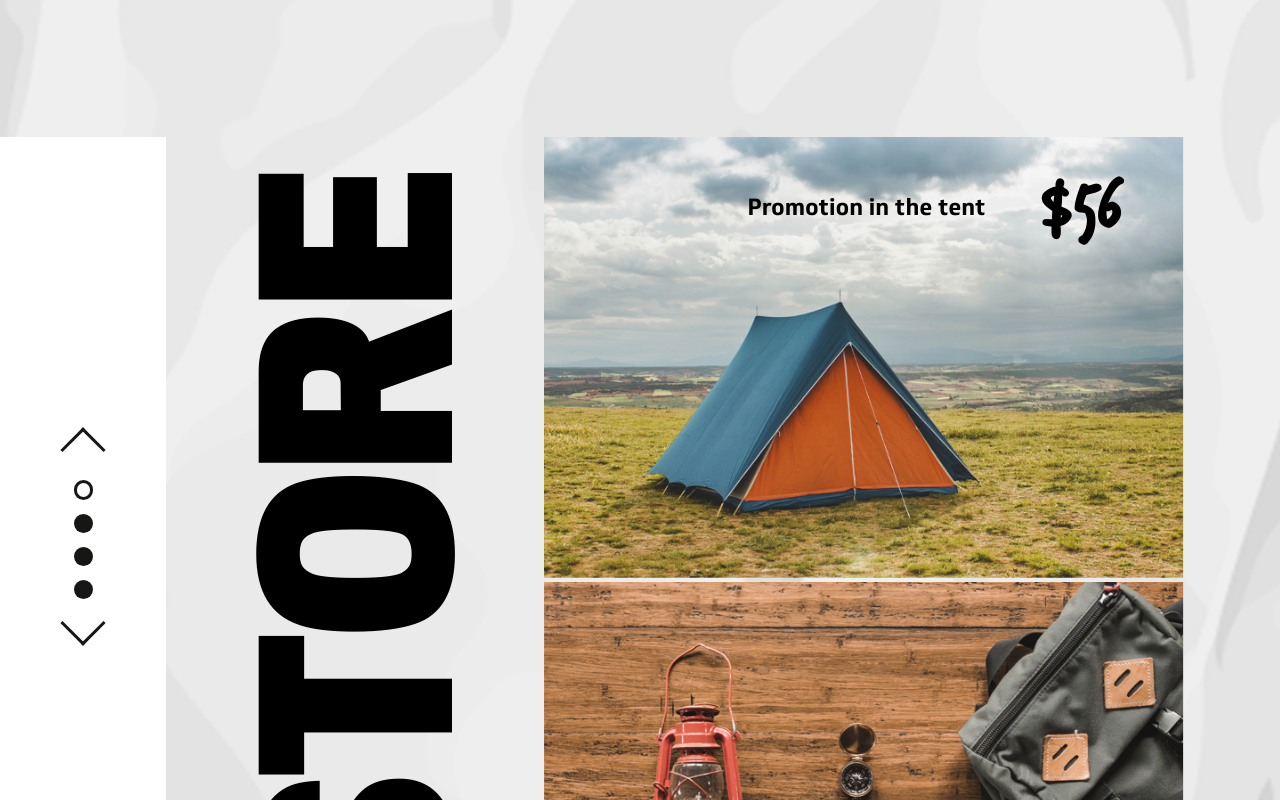
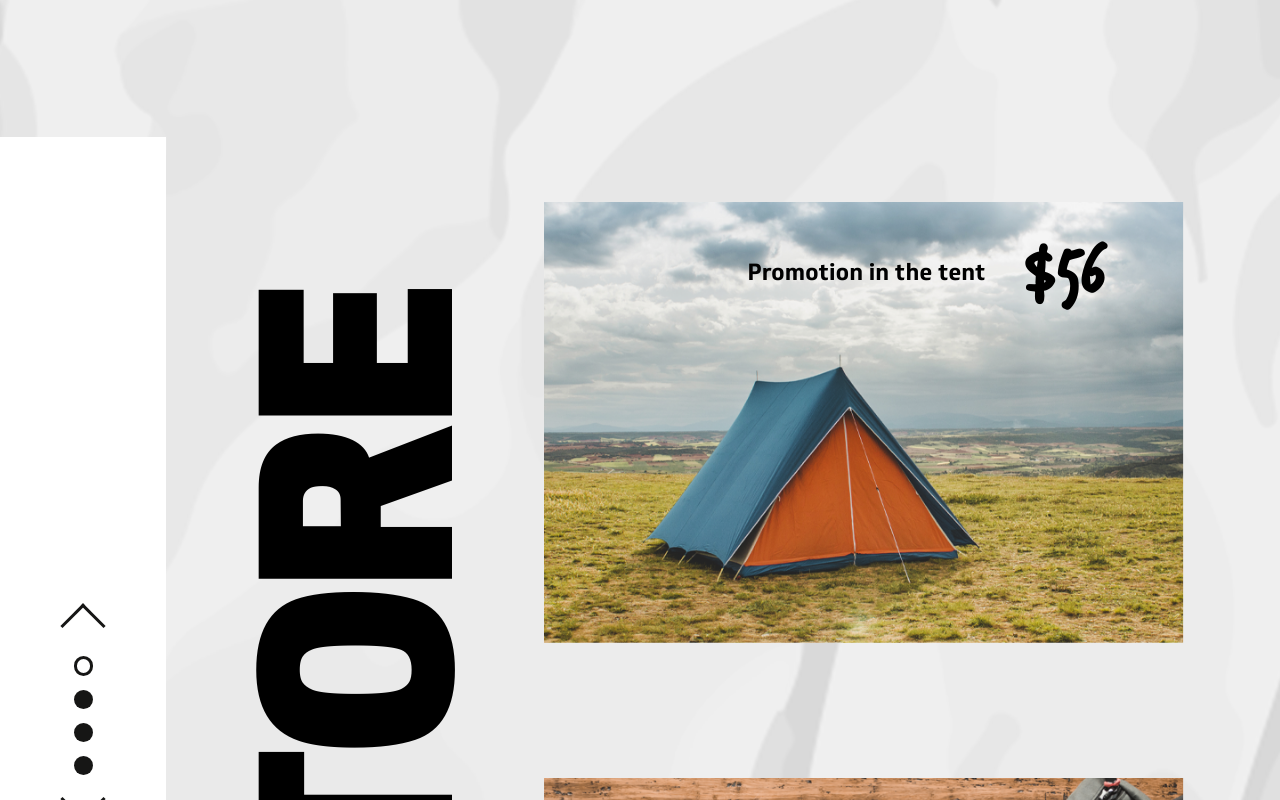
Before and after one commit to alex1987bystrov/hiking-store-react, a React (Create React App) app: page / in a window 1280 px wide. Shown: the part 3960-4760 px from the top of the page. Built offline with nearby package versions, Linux system fonts and the light colour scheme.

Commit message:
adaptationed

```diff
--- a/src/App.css
+++ b/src/App.css
@@ -244,7 +244,7 @@ p {
 
 /*STORE*/
 .store{
-  height: 100vh;
+  min-height: 90vw;
   display: flex;
   flex-flow: row;
   justify-content: space-between;
@@ -253,7 +253,6 @@ p {
 
 .store-header {
   position: relative;
-  height: 100%;
   width: 20%;
   h1{
     rotate: -90deg;
@@ -264,7 +263,6 @@ p {
 }
 
 .nav-store {
-  height: 100%;
   width: 13%;
   background-color: white;
   align-content: center;
@@ -310,14 +308,14 @@ p {
 
 .store-content-section {
   overflow: hidden;
-  height: 100vh;
+  height: 85vw;
   width: 65%;
 }
 .store-content {
   transition: 0.7s;
 }
 .store-slide {
-  height: 100vh;
+  min-height: 85vw;
   display: flex;
   flex-direction: column;
   justify-content: space-around;
@@ -326,7 +324,7 @@ p {
     position: relative;
   }
   h3 {
-    min-width: 45%;
+    min-width: 43%;
     display: flex;
     align-items: center;
     justify-content: space-between;
@@ -399,6 +397,11 @@ p {
 }
 
 /*MEDIA*/
+@media (min-width:1450px) {
+  .store-slide {
+    justify-content: center;
+  }
+}
 @media (max-width:1200px) {
   .tours-content {
     flex-direction: column;
@@ -436,6 +439,11 @@ p {
     margin: 2vw 0 2vw 0 ;
   }
 }
+@media (max-height:600px) {
+  .store-slide {
+    justify-content: center;
+  }
+}
 
 /*FONTS*/
 @font-face {
```
